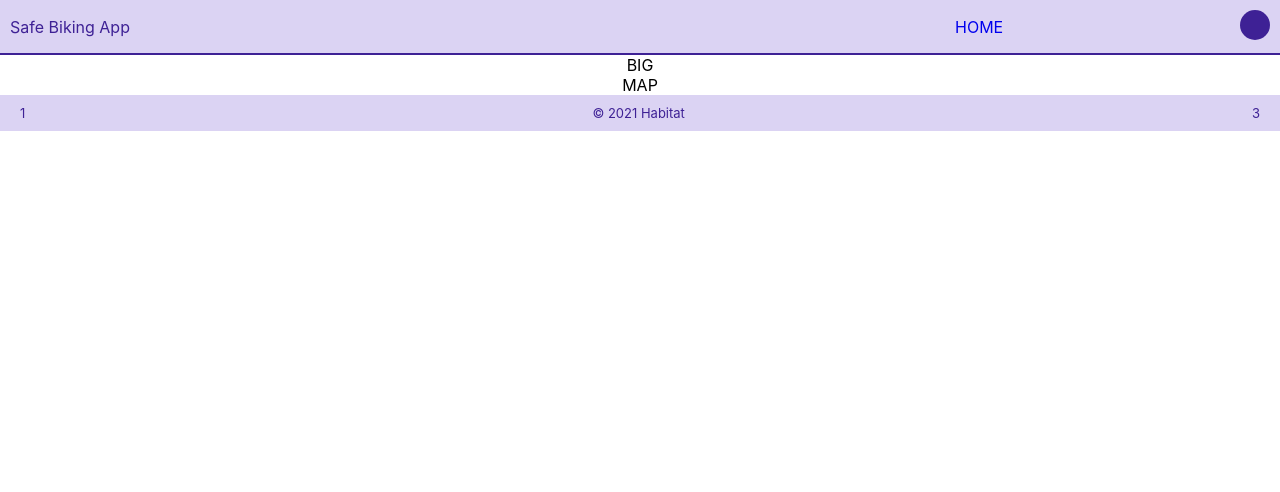
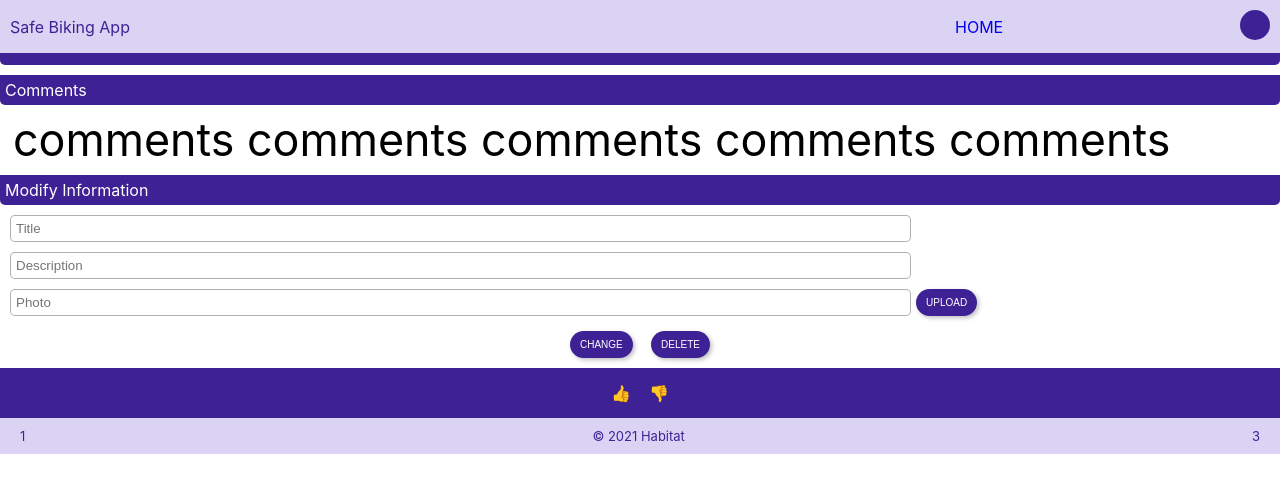
Before and after one commit to SafeBikingApp/SafeBikingRepo, a React (Create React App) app in the folder client/: page /issue in a window 1280 px wide. Shown: the top 492 px of the page. Built offline with nearby package versions, Linux system fonts and the light colour scheme.

Commit message:
Issue component built

```diff
--- a/client/src/App.js
+++ b/client/src/App.js
@@ -17,9 +17,9 @@ function App() {
             <div>
               <Header />
                 <Switch>
-                    <Route exact path="/issue" component={Map}/>
-                    <Route exact path="/" component={Issue} />
-                    <Route exact path="/report_issue" component={ReportIssue} />
+                    <Route exact path="/report_issue" component={Map}/>
+                    <Route exact path="/issue" component={Issue} />
+                    <Route exact path="/" component={ReportIssue} />
                     <Route exact path="/user_interface" component={UserInterface} />
                     <Route exact path="/user_login" component={UserLogin} />
                     <Route exact path="/user_register" component={UserRegister} />
--- a/client/src/components/Button.js
+++ b/client/src/components/Button.js
@@ -6,7 +6,7 @@ function Button(props) {
 
     return (
         <div className="button-wrapper">
-            <Link to={props.component}><button className="button dark-color-bg" onClick={props.handleClick} value={props.name} /></Link>
+            <Link to={props.component}><button className="button dark-color-bg" onClick={props.handleClick} value={props.value}>{props.name}</button></Link>
         </div>
     )
 };
--- a/client/src/components/CSS/Button.css
+++ b/client/src/components/CSS/Button.css
@@ -0,0 +1,12 @@
+.button {
+    border-radius: 50px;
+    padding: 8px 10px 8px 10px;
+    color: white;
+    border: 0;
+    font-size: 10px;
+    filter: drop-shadow(2px 2px 2px rgba(0, 0, 0, 0.25));
+}
+
+.button:hover, button:active {
+    filter: drop-shadow(1px 1px 0px rgba(0, 0, 0, 0.25));
+}
--- a/client/src/components/CSS/Issue.css
+++ b/client/src/components/CSS/Issue.css
@@ -19,10 +19,7 @@
     display: flex;
     justify-content: center;
     font-size: small;
-}
-
-.issue-section {
-
+    margin: 5px 0 5px 0;
 }
 
 .issue-img {
@@ -40,6 +37,19 @@
 }
 
 .issue-votes {
+    padding: 10px;
+}
+
+.issue-detail {
+    display: flex;
+    align-items: center;
+    margin: 0 0 10px 0;
+}
+
+.issue-input {
+    width: 70%;
     border-radius: 5px;
+    border: solid 1px rgba(0, 0, 0, 0.308);
     padding: 5px;
+    margin: 5px;
 }
--- a/client/src/components/Issue.js
+++ b/client/src/components/Issue.js
@@ -2,30 +2,36 @@ import React, {useState} from "react";
 import "./CSS/Issue.css";
 import Comments from "./Comments";
 import Votes from "./Votes";
+import Button from "./Button";
 
 function Issue(props) {
 
     const [creator, setCreator] = useState(true);
+
+    const handleClickPhoto = ()=> {
+
+    };
+    const handleClickModify = ()=> {
+
+    };
+    const handleClickDelete = ()=> {
+
+    };
 
     return (
         <div className="issue-wrapper">
             <div className="issue-section">
                 <div className="issue-title dark-color-bg">
                     {props.title}
-{/* DELETE LINE */}title
                 </div>
                 <div className="issue-section-container">
                     {props.description}
-{/* DELETE LINE */}description
                 </div>
                 <div className="issue-section-container">
-{/* DELETE LINE */}<span className="issue-img issue-center">|picture-if-available|</span>
                     <span className={props.picture ? "issue-section issue-center issue-modify-show" : "issue-section issue-modify-hide"}>
                         <img className="issue-img light-color-bg" src={`${props.picture}`} alt={props.title} />
                     </span>
-                    <span className="issue-center">{props.coordinates}
-{/* DELETE LINE */}coordinates
-                    </span>
+                    <span className="issue-center">{props.coordinates}</span>
                 </div>
             </div>
             <div className="issue-section">
@@ -40,7 +46,16 @@ function Issue(props) {
                     Modify Information
                 </div>
                 <div className="issue-section-container">
-                 FIELDS
+                    <input className="issue-input" type="text" placeholder="Title" />
+                    <input className="issue-input" type="text-field" placeholder="Description" />
+                    <div className="issue-detail">
+                        <input className="issue-input" type="" placeholder="Photo" /><Button handleClick={handleClickPhoto} name="UPLOAD" component="" />
+                    </div>
+                    <div className="issue-detail issue-center">
+                        <Button name="CHANGE" handleClick={handleClickModify} component="" />
+                        &nbsp;&nbsp;&nbsp;&nbsp;&nbsp;
+                        <Button name="DELETE" handleClick={handleClickDelete} component="" />
+                    </div>
                 </div>
             </div>
             <div className="issue-section dark-color-bg issue-votes">
```
Also changed, not shown: client/src/components/CSS/ReportIssue.css (added).
